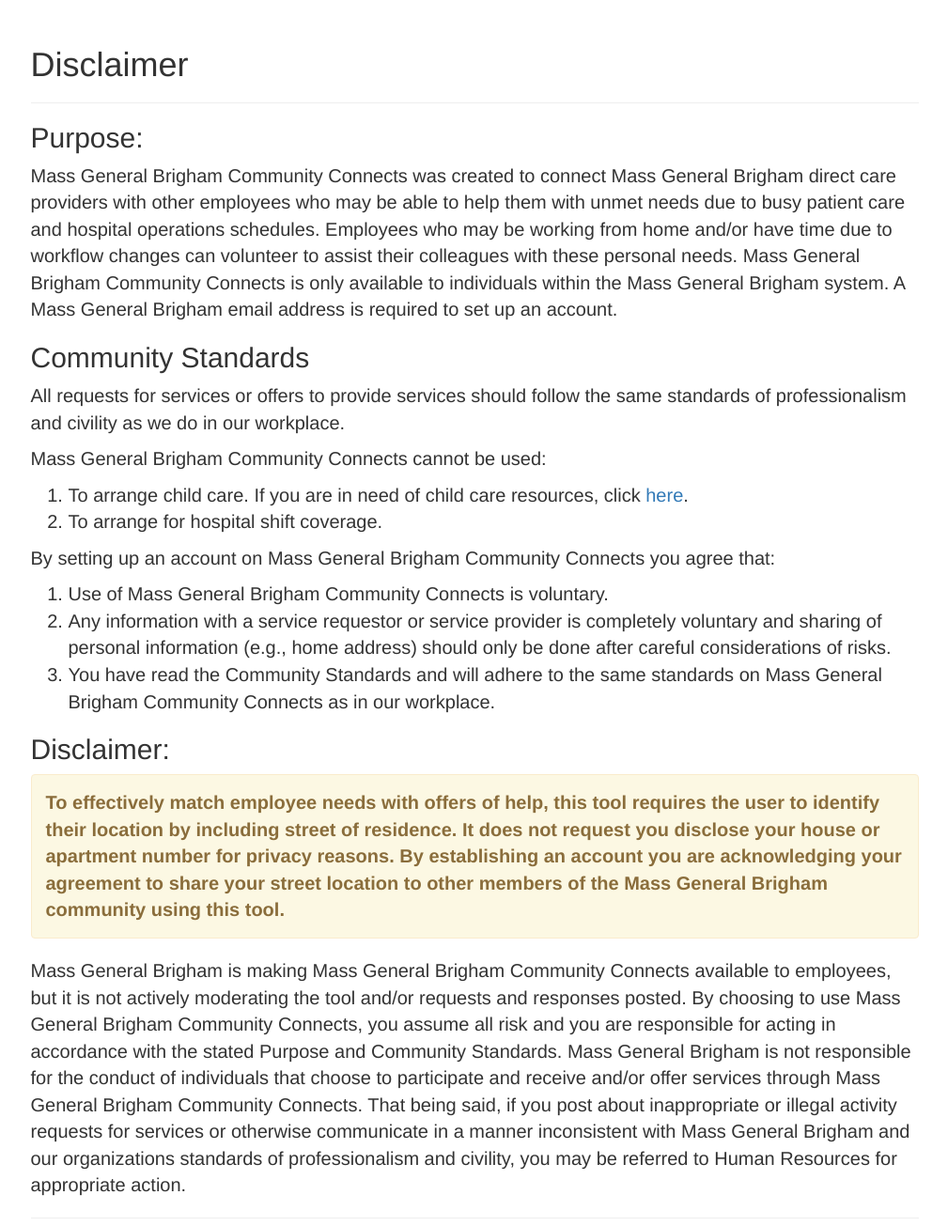
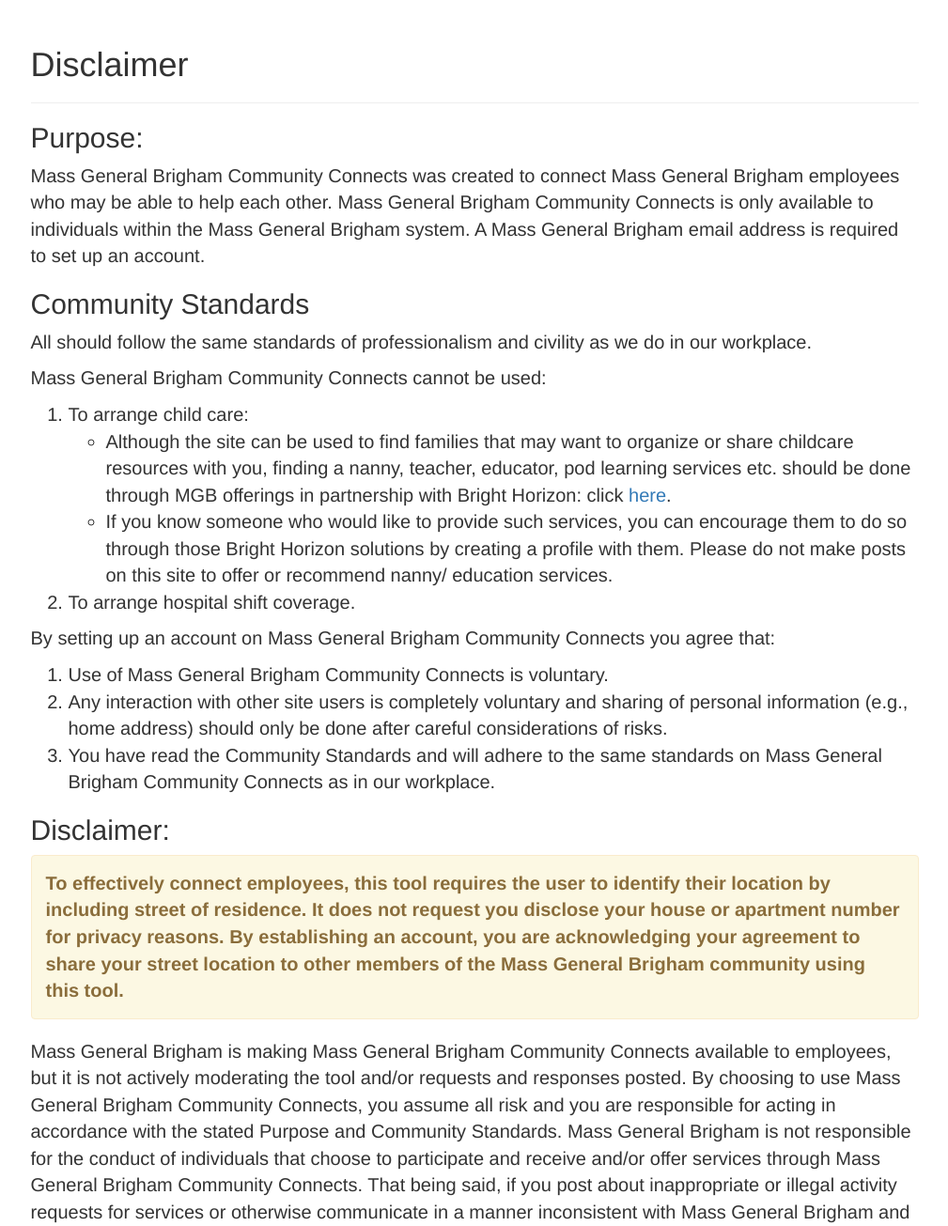
Before and after one commit to QTIM-Lab/MGH-Connects, a Flask app: page /disclaimer in a window 1280 px wide. Shown: the part 51-1356 px from the top of the page at 94% size, without its empty margins (135-1144 px from the left). Run offline with Flask 2, Linux system fonts and the light colour scheme; data that the repository does not hold is empty; some libraries are stand-ins or nearby versions.

Commit message:
newest_version_8/25/2020

```diff
--- a/app/static/new_app/marker.js
+++ b/app/static/new_app/marker.js
@@ -11,7 +11,7 @@
           transportation: 'img/car.png',
           'neighborhood-connection': 'img/house.png',
           'family-connection': 'img/family.png',
-          'pet-care': 'img/pet.png',
+          // 'pet-care': 'img/pet.png',
           // canHelp: 'img/canHelp.png',
         },
         icons: [],
--- a/app/templates/disclaimer.html
+++ b/app/templates/disclaimer.html
@@ -11,23 +11,28 @@
                 <h1>Disclaimer</h1>
                 <hr>
                 <h2>Purpose:</h2>
-                <p class="greeting">Mass General Brigham Community Connects was created to connect Mass General Brigham direct care providers with other employees who may be able to help them with unmet needs due to busy patient care and hospital operations schedules. Employees who may be working from home and/or have time due to workflow changes can volunteer to assist their colleagues with these personal needs. Mass General Brigham Community Connects is only available to individuals within the Mass General Brigham system. A Mass General Brigham email address is required to set up an account.</p>
+                <p class="greeting">Mass General Brigham Community Connects was created to connect Mass General Brigham employees who may be able to help each other. Mass General Brigham Community Connects is only available to individuals within the Mass General Brigham system. A Mass General Brigham email address is required to set up an account.</h2>
                 <h2>Community Standards</h2>
-                <p class="greeting">All requests for services or offers to provide services should follow the same standards of professionalism and civility as we do in our workplace.</p>
+                <p class="greeting">All should follow the same standards of professionalism and civility as we do in our workplace.</p>
                 <p class="greeting">Mass General Brigham Community Connects cannot be used:</p>
-                <ol>
-                  <li class="greeting">To arrange child care. If you are in need of child care resources, click <a href="https://partnershealthcarehr.service-now.com/hrportal?id=ph_kb_article&sys_id=c113fa84db2bc0d02c243ebd7c961953&kb_category=2f1ef3a8dbd00340da8538ff9d96191d#child" target="_blank">here</a>.</li>
-                  <li class="greeting">To arrange for hospital shift coverage.</li>
+                <ol class="greeting">
+                  <li>To arrange child care:
+                    <ul>
+                      <li class="greeting">Although the site can be used to find families that may want to organize or share childcare resources with you, finding a nanny, teacher, educator, pod learning services etc. should be done through MGB offerings in partnership with Bright Horizon: click <a href="https://partnershealthcarehr.service-now.com/hrportal?id=ph_kb_article&sys_id=c113fa84db2bc0d02c243ebd7c961953&kb_category=2f1ef3a8dbd00340da8538ff9d96191d#child" target="_blank">here</a>.</li>
+                      <li class="greeting">If you know someone who would like to provide such services, you can encourage them to do so through those Bright Horizon solutions by creating a profile with them. Please do not make posts on this site to offer or recommend nanny/ education services.</li>
+                    </ul>
+                  </li>
+                  <li>To arrange hospital shift coverage.</li>
                 </ol>
                 <p class="greeting">By setting up an account on Mass General Brigham Community Connects you agree that:</p>
                 <ol>
                   <li class="greeting">Use of Mass General Brigham Community Connects is voluntary.</li>
-                  <li class="greeting">Any information with a service requestor or service provider is completely voluntary and sharing of personal information (e.g., home address) should only be done after careful considerations of risks.</li>
+                  <li class="greeting">Any interaction with other site users is completely voluntary and sharing of personal information (e.g., home address) should only be done after careful considerations of risks.</li>
                   <li class="greeting">You have read the Community Standards and will adhere to the same standards on Mass General Brigham Community Connects as in our workplace.</li>
                 </ol>
                 <h2>Disclaimer:</h2>
                 <div class="alert alert-warning greeting" role="alert">
-                  <strong>To effectively match employee needs with offers of help, this tool requires the user to identify their location by including street of residence. It does not request you disclose your house or apartment number for privacy reasons. By establishing an account you are acknowledging your agreement to share your street location to other members of the Mass General Brigham community using this tool.</strong>
+                  <strong>To effectively connect employees, this tool requires the user to identify their location by including street of residence. It does not request you disclose your house or apartment number for privacy reasons. By establishing an account, you are acknowledging your agreement to share your street location to other members of the Mass General Brigham community using this tool.</strong>
                 </div>
                 <p class="greeting">Mass General Brigham is making Mass General Brigham Community Connects available to employees, but it is not actively moderating the tool and/or requests and responses posted. By choosing to use Mass General Brigham Community Connects, you assume all risk and you are responsible for acting in accordance with the stated Purpose and Community Standards. Mass General Brigham is not responsible for the conduct of individuals that choose to participate and receive and/or offer services through Mass General Brigham Community Connects. That being said, if you post about inappropriate or illegal activity requests for services or otherwise communicate in a manner inconsistent with Mass General Brigham and our organizations standards of professionalism and civility, you may be referred to Human Resources for appropriate action.</p>
                 <hr>
--- a/app/templates/new_app/request.html
+++ b/app/templates/new_app/request.html
@@ -57,12 +57,12 @@
                                     Neighborhood Connection
                                     </label>
                                 </div>
-                                <div class="form-check">
+                                <!-- <div class="form-check">
                                     <input v-model="addPostForm.requestType" class="form-check-input" type="radio" name="addPostService" id="addPostPetCare" value="pet-care">
                                     <label class="form-check-label" for="addPostPetCare">
                                     Dog Walking\ Pet Sitting
                                     </label>
-                                </div>
+                                </div> -->
                             </div>
 
                             <button type="submit" class="btn btn-primary">Submit</button>
```
Also changed, not shown: app/templates/main_page.html (+5 -4 lines), app/templates/new_app.html (+4 -4 lines), app/templates/tutorial.html (+11 -7 lines).
